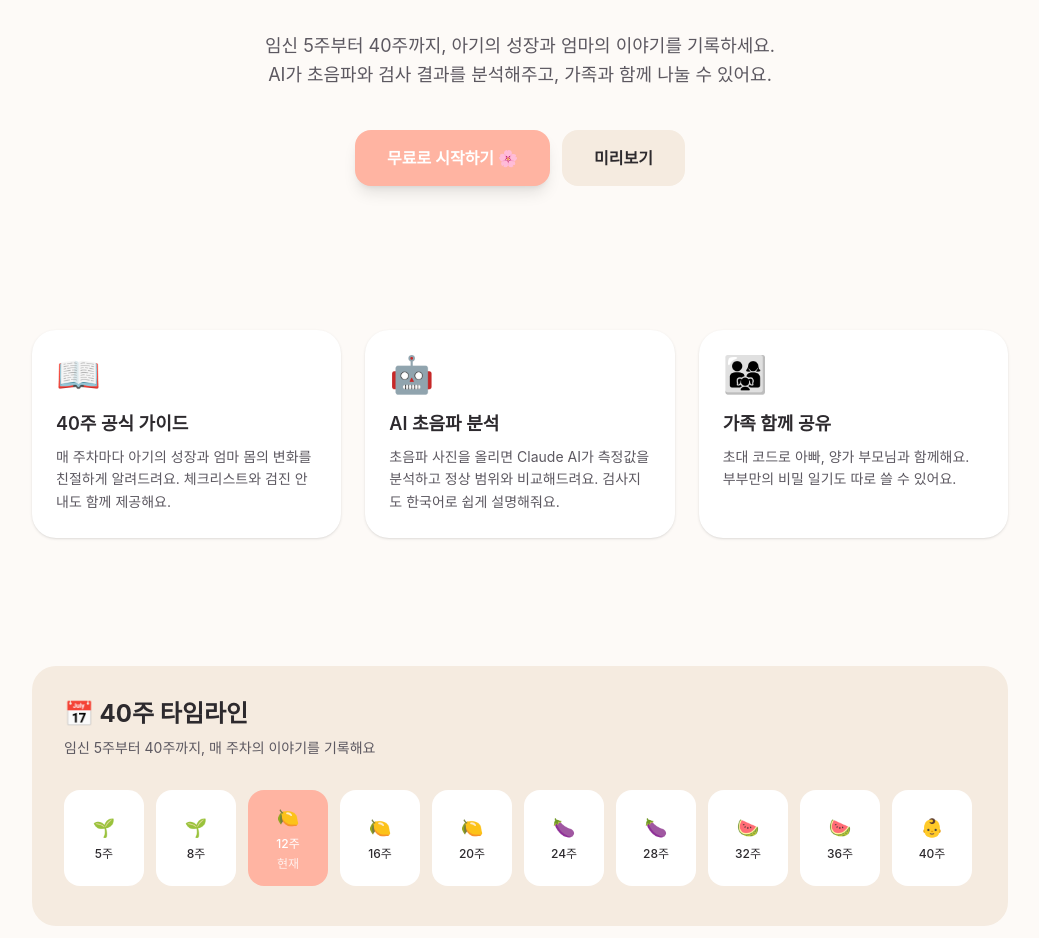
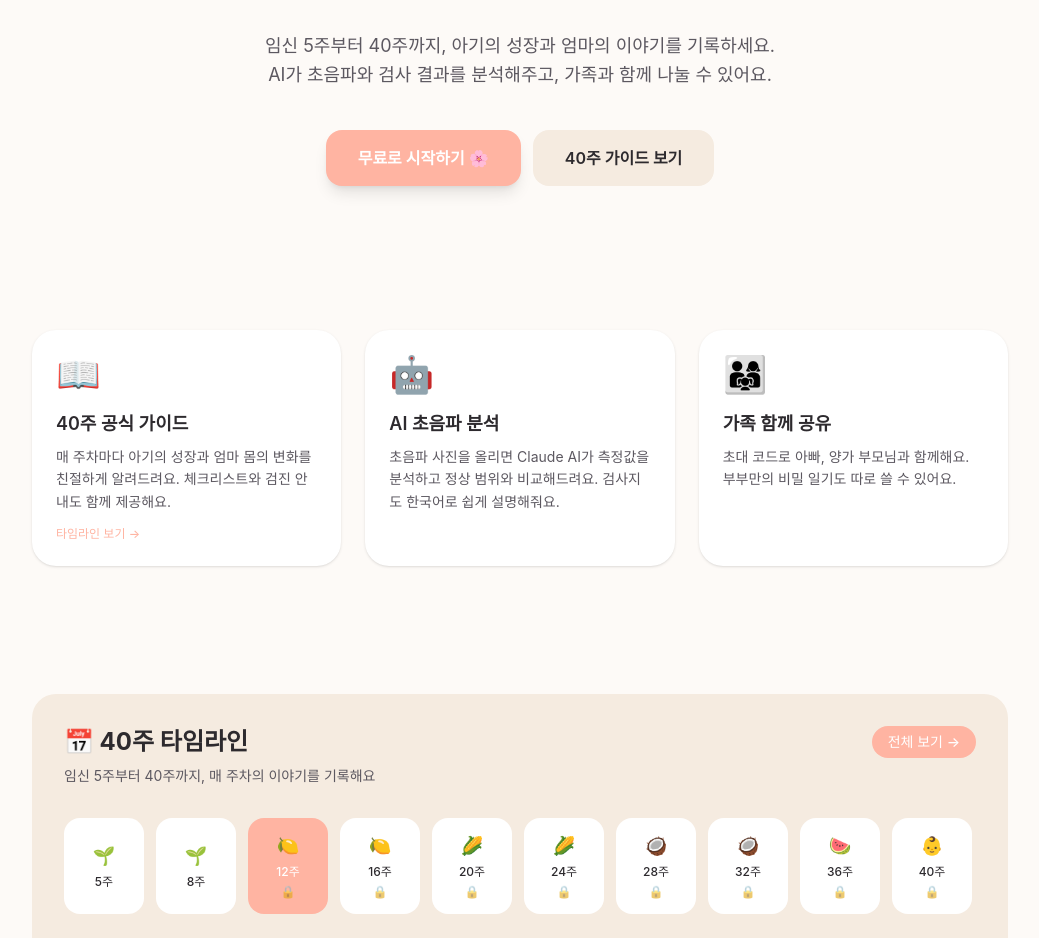
Before and after one commit to doaiyourself/airang, a Next.js app in the folder apps/web/: page / in a window 1280 px wide. Shown: the part 321-1259 px from the top of the page, without its empty margins (120-1159 px from the left). Built offline with nearby package versions, Linux system fonts and the light colour scheme; a web font is replaced by a local one.

Commit message:
fix: landing page guide card and week cards now link to /timeline and /week

```diff
--- a/apps/web/src/app/page.tsx
+++ b/apps/web/src/app/page.tsx
@@ -7,23 +7,13 @@ export default function LandingPage() {
       <header className="flex items-center justify-between px-6 py-4 max-w-5xl mx-auto">
         <div className="flex items-center gap-2">
           <span className="text-2xl">🌸</span>
-          <span className="text-xl font-bold" style={{ color: "#2D2A2E" }}>
-            아이랑
-          </span>
+          <span className="text-xl font-bold" style={{ color: "#2D2A2E" }}>아이랑</span>
         </div>
         <nav className="flex items-center gap-3">
-          <Link
-            href="/login"
-            className="px-4 py-2 text-sm font-medium rounded-full transition-colors"
-            style={{ color: "#2D2A2E" }}
-          >
+          <Link href="/login" className="px-4 py-2 text-sm font-medium rounded-full transition-colors" style={{ color: "#2D2A2E" }}>
             로그인
           </Link>
-          <Link
-            href="/signup"
-            className="px-5 py-2 text-sm font-semibold rounded-full text-white transition-colors"
-            style={{ backgroundColor: "#FFB4A2" }}
-          >
+          <Link href="/signup" className="px-5 py-2 text-sm font-semibold rounded-full text-white transition-colors" style={{ backgroundColor: "#FFB4A2" }}>
             시작하기
           </Link>
         </nav>
@@ -35,33 +25,20 @@ export default function LandingPage() {
           <span>✨</span>
           <span>AI와 함께하는 임신 다이어리</span>
         </div>
-
         <h1 className="text-4xl md:text-5xl font-bold leading-tight mb-6" style={{ color: "#2D2A2E" }}>
-          아이랑 — 우리의 280일을
-          <br />
+          아이랑 — 우리의 280일을<br />
           <span style={{ color: "#FFB4A2" }}>함께 기록해요</span>
         </h1>
-
         <p className="text-lg leading-relaxed mb-10" style={{ color: "#5C5860" }}>
-          임신 5주부터 40주까지, 아기의 성장과 엄마의 이야기를 기록하세요.
-          <br />
+          임신 5주부터 40주까지, 아기의 성장과 엄마의 이야기를 기록하세요.<br />
           AI가 초음파와 검사 결과를 분석해주고, 가족과 함께 나눌 수 있어요.
         </p>
-
         <div className="flex flex-col sm:flex-row gap-3 justify-center">
-          <Link
-            href="/signup"
-            className="px-8 py-4 text-base font-semibold rounded-2xl text-white transition-all hover:opacity-90 shadow-lg"
-            style={{ backgroundColor: "#FFB4A2" }}
-          >
+          <Link href="/signup" className="px-8 py-4 text-base font-semibold rounded-2xl text-white transition-all hover:opacity-90 shadow-lg" style={{ backgroundColor: "#FFB4A2" }}>
             무료로 시작하기 🌸
           </Link>
-          <Link
-            href="/demo"
-            className="px-8 py-4 text-base font-semibold rounded-2xl transition-all hover:opacity-90"
-            style={{ backgroundColor: "#F5EBE0", color: "#2D2A2E" }}
-          >
-            미리보기
+          <Link href="/timeline" className="px-8 py-4 text-base font-semibold rounded-2xl transition-all hover:opacity-90" style={{ backgroundColor: "#F5EBE0", color: "#2D2A2E" }}>
+            40주 가이드 보기
           </Link>
         </div>
       </section>
@@ -69,22 +46,19 @@ export default function LandingPage() {
       {/* Features */}
       <section className="px-6 py-16 max-w-5xl mx-auto">
         <div className="grid grid-cols-1 md:grid-cols-3 gap-6">
-          <div className="p-6 rounded-3xl shadow-sm" style={{ backgroundColor: "#FFFFFF" }}>
+          <Link href="/timeline" className="p-6 rounded-3xl shadow-sm hover:shadow-md transition-shadow" style={{ backgroundColor: "#FFFFFF" }}>
             <div className="text-4xl mb-4">📖</div>
-            <h3 className="text-lg font-semibold mb-2" style={{ color: "#2D2A2E" }}>
-              40주 공식 가이드
-            </h3>
+            <h3 className="text-lg font-semibold mb-2" style={{ color: "#2D2A2E" }}>40주 공식 가이드</h3>
             <p className="text-sm leading-relaxed" style={{ color: "#5C5860" }}>
               매 주차마다 아기의 성장과 엄마 몸의 변화를 친절하게 알려드려요.
               체크리스트와 검진 안내도 함께 제공해요.
             </p>
-          </div>
+            <p className="text-xs mt-3 font-medium" style={{ color: "#FFB4A2" }}>타임라인 보기 →</p>
+          </Link>
 
           <div className="p-6 rounded-3xl shadow-sm" style={{ backgroundColor: "#FFFFFF" }}>
             <div className="text-4xl mb-4">🤖</div>
-            <h3 className="text-lg font-semibold mb-2" style={{ color: "#2D2A2E" }}>
-              AI 초음파 분석
-            </h3>
+            <h3 className="text-lg font-semibold mb-2" style={{ color: "#2D2A2E" }}>AI 초음파 분석</h3>
             <p className="text-sm leading-relaxed" style={{ color: "#5C5860" }}>
               초음파 사진을 올리면 Claude AI가 측정값을 분석하고 정상 범위와 비교해드려요.
               검사지도 한국어로 쉽게 설명해줘요.
@@ -93,9 +67,7 @@ export default function LandingPage() {
 
           <div className="p-6 rounded-3xl shadow-sm" style={{ backgroundColor: "#FFFFFF" }}>
             <div className="text-4xl mb-4">👨‍👩‍👧</div>
-            <h3 className="text-lg font-semibold mb-2" style={{ color: "#2D2A2E" }}>
-              가족 함께 공유
-            </h3>
+            <h3 className="text-lg font-semibold mb-2" style={{ color: "#2D2A2E" }}>가족 함께 공유</h3>
             <p className="text-sm leading-relaxed" style={{ color: "#5C5860" }}>
               초대 코드로 아빠, 양가 부모님과 함께해요. 부부만의 비밀 일기도 따로 쓸 수 있어요.
             </p>
@@ -106,43 +78,41 @@ export default function LandingPage() {
       {/* Weekly Timeline Preview */}
       <section className="px-6 py-16 max-w-5xl mx-auto">
         <div className="p-8 rounded-3xl" style={{ backgroundColor: "#F5EBE0" }}>
-          <h2 className="text-2xl font-bold mb-2" style={{ color: "#2D2A2E" }}>
-            📅 40주 타임라인
-          </h2>
-          <p className="text-sm mb-8" style={{ color: "#5C5860" }}>
-            임신 5주부터 40주까지, 매 주차의 이야기를 기록해요
-          </p>
+          <div className="flex items-center justify-between mb-2">
+            <h2 className="text-2xl font-bold" style={{ color: "#2D2A2E" }}>📅 40주 타임라인</h2>
+            <Link href="/timeline" className="text-sm font-medium px-4 py-1.5 rounded-full" style={{ backgroundColor: "#FFB4A2", color: "white" }}>
+              전체 보기 →
+            </Link>
+          </div>
+          <p className="text-sm mb-8" style={{ color: "#5C5860" }}>임신 5주부터 40주까지, 매 주차의 이야기를 기록해요</p>
 
           <div className="flex gap-3 overflow-x-auto scrollbar-hide pb-2">
             {[5, 8, 12, 16, 20, 24, 28, 32, 36, 40].map((week) => (
-              <div
+              <Link
                 key={week}
-                className="flex-shrink-0 w-20 h-24 rounded-2xl flex flex-col items-center justify-center gap-1 transition-all cursor-pointer hover:scale-105"
+                href={week <= 8 ? `/week/${week}` : `/timeline`}
+                className="flex-shrink-0 w-20 h-24 rounded-2xl flex flex-col items-center justify-center gap-1 transition-all hover:scale-105"
                 style={{
                   backgroundColor: week === 12 ? "#FFB4A2" : "#FFFFFF",
                   color: week === 12 ? "#FFFFFF" : "#2D2A2E",
                 }}
               >
-                <span className="text-lg">{week === 12 ? "🍋" : week <= 12 ? "🌱" : week <= 20 ? "🍋" : week <= 28 ? "🍆" : week <= 36 ? "🍉" : "👶"}</span>
+                <span className="text-lg">
+                  {week <= 8 ? "🌱" : week <= 16 ? "🍋" : week <= 24 ? "🌽" : week <= 32 ? "🥥" : week <= 39 ? "🍉" : "👶"}
+                </span>
                 <span className="text-xs font-medium">{week}주</span>
-                {week === 12 && (
-                  <span className="text-xs opacity-80">현재</span>
-                )}
-              </div>
+                {week > 8 && <span className="text-xs opacity-60">🔒</span>}
+              </Link>
             ))}
           </div>
+          <p className="text-xs mt-4 text-center" style={{ color: "#9C8FA0" }}>5~8주는 로그인 없이 무료로 볼 수 있어요</p>
         </div>
       </section>
 
       {/* Record Types */}
       <section className="px-6 py-16 max-w-5xl mx-auto">
-        <h2 className="text-2xl font-bold text-center mb-2" style={{ color: "#2D2A2E" }}>
-          ✏️ 5가지 기록
-        </h2>
-        <p className="text-center text-sm mb-10" style={{ color: "#5C5860" }}>
-          일기부터 검사 기록까지, 임신의 모든 순간을 담아요
-        </p>
-
+        <h2 className="text-2xl font-bold text-center mb-2" style={{ color: "#2D2A2E" }}>✏️ 5가지 기록</h2>
+        <p className="text-center text-sm mb-10" style={{ color: "#5C5860" }}>일기부터 검사 기록까지, 임신의 모든 순간을 담아요</p>
         <div className="grid grid-cols-2 md:grid-cols-5 gap-4">
           {[
             { icon: "📔", label: "일기", desc: "감정과 이야기" },
@@ -151,18 +121,10 @@ export default function LandingPage() {
             { icon: "🤒", label: "증상", desc: "몸 상태 기록" },
             { icon: "💭", label: "감정", desc: "오늘의 기분" },
           ].map((item) => (
-            <div
-              key={item.label}
-              className="p-4 rounded-2xl text-center transition-all hover:scale-105 cursor-pointer"
-              style={{ backgroundColor: "#FFFFFF" }}
-            >
+            <div key={item.label} className="p-4 rounded-2xl text-center" style={{ backgroundColor: "#FFFFFF" }}>
               <div className="text-3xl mb-2">{item.icon}</div>
-              <div className="text-sm font-semibold mb-1" style={{ color: "#2D2A2E" }}>
-                {item.label}
-              </div>
-              <div className="text-xs" style={{ color: "#5C5860" }}>
-                {item.desc}
-              </div>
+              <div className="text-sm font-semibold mb-1" style={{ color: "#2D2A2E" }}>{item.label}</div>
+              <div className="text-xs" style={{ color: "#5C5860" }}>{item.desc}</div>
             </div>
           ))}
         </div>
@@ -170,19 +132,12 @@ export default function LandingPage() {
 
       {/* CTA */}
       <section className="px-6 py-20 text-center max-w-3xl mx-auto">
-        <h2 className="text-3xl font-bold mb-4" style={{ color: "#2D2A2E" }}>
-          지금 바로 시작해요 🌸
-        </h2>
+        <h2 className="text-3xl font-bold mb-4" style={{ color: "#2D2A2E" }}>지금 바로 시작해요 🌸</h2>
         <p className="text-base mb-8" style={{ color: "#5C5860" }}>
-          소중한 40주의 이야기를 아이랑과 함께 써내려가요.
-          <br />
+          소중한 40주의 이야기를 아이랑과 함께 써내려가요.<br />
           출산 후에도 다이어리북으로 평생 간직할 수 있어요.
         </p>
-        <Link
-          href="/signup"
-          className="inline-block px-10 py-4 text-lg font-semibold rounded-2xl text-white transition-all hover:opacity-90 shadow-lg"
-          style={{ backgroundColor: "#FFB4A2" }}
-        >
+        <Link href="/signup" className="inline-block px-10 py-4 text-lg font-semibold rounded-2xl text-white transition-all hover:opacity-90 shadow-lg" style={{ backgroundColor: "#FFB4A2" }}>
           무료로 시작하기
         </Link>
       </section>
```
